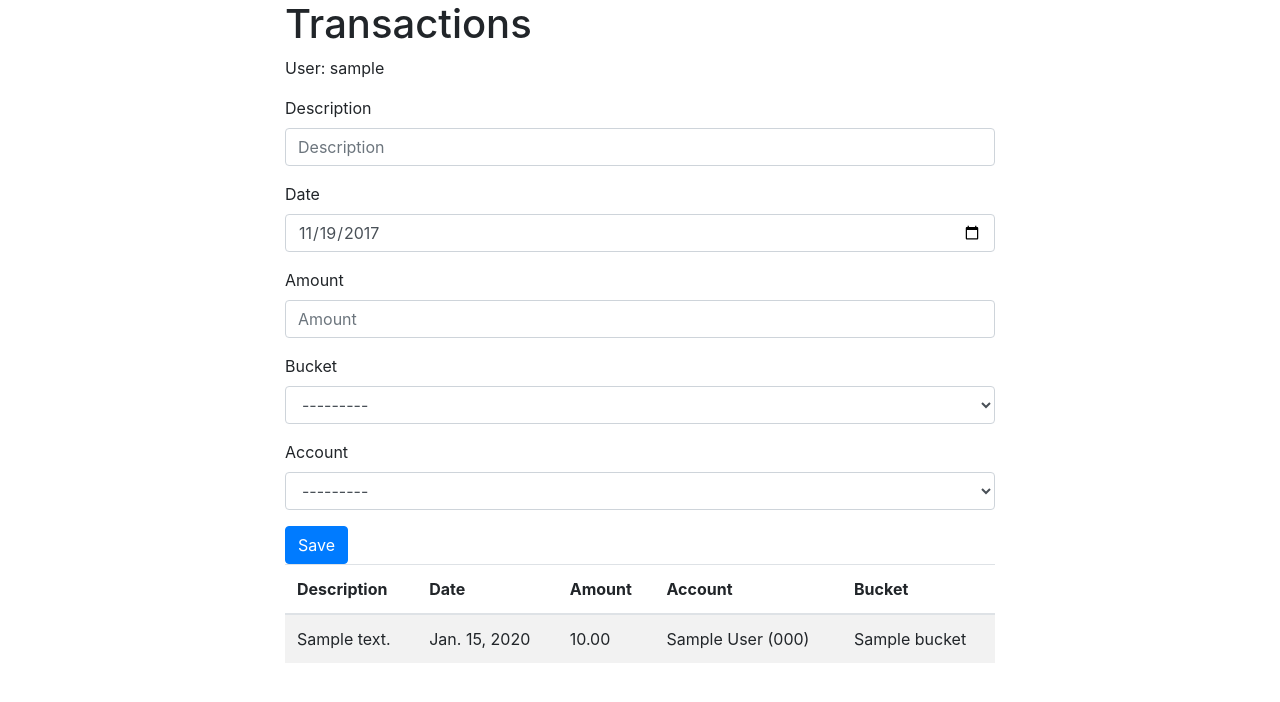
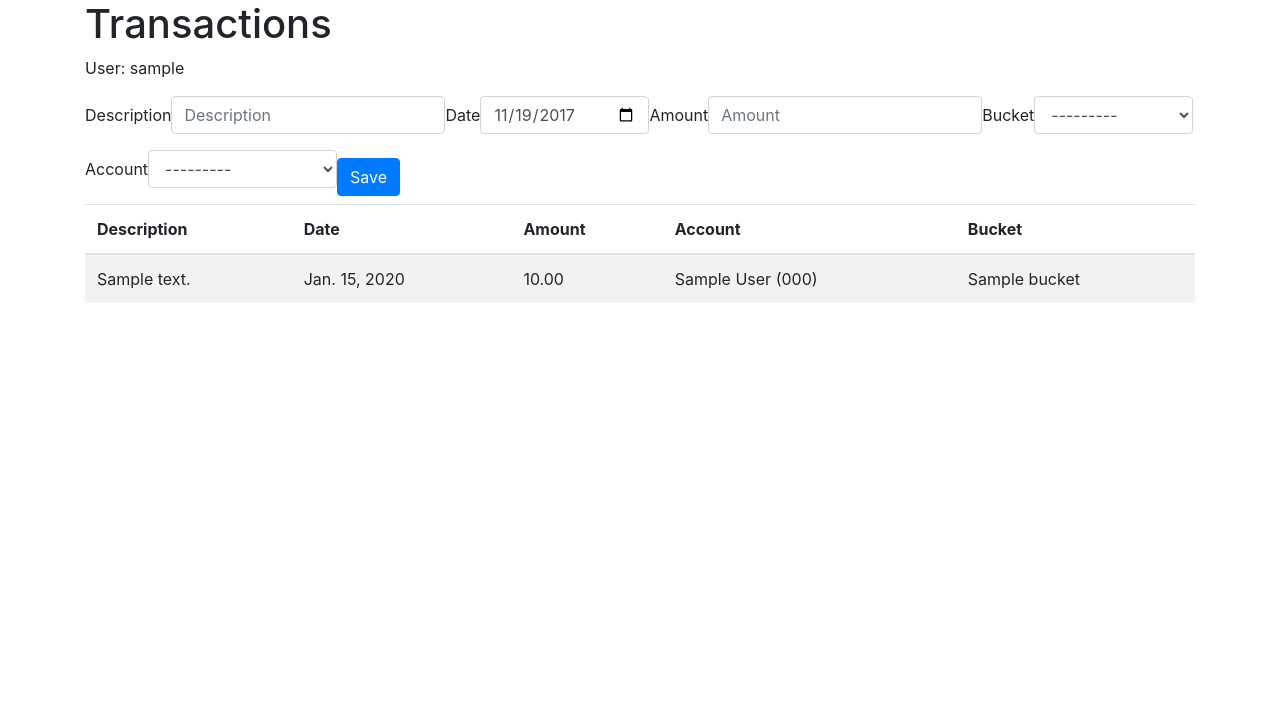
Before and after one commit to thyagostall/prudget, a Django app: page /finance/transactions/ in a window 1280 px wide. Shown: the top 702 px of the page. Run offline with Django 3.2, Linux system fonts and the light colour scheme; a user stored in the database is signed in; tables that the repository leaves empty hold one stand-in row (values such as "Sample post"); some libraries are stand-ins or nearby versions.

Commit message:
Inline form

```diff
--- a/transactions/templates/transactions/base.html
+++ b/transactions/templates/transactions/base.html
@@ -12,10 +12,8 @@
 </head>
 <body>
 <div class="container">
-    <div class="offset-lg-2 col-lg-8">
-        {% block content %}
-        {% endblock content %}
-    </div>
+    {% block content %}
+    {% endblock content %}
 </div>
 </body>
 </html>
--- a/transactions/templates/transactions/transactions.html
+++ b/transactions/templates/transactions/transactions.html
@@ -8,10 +8,10 @@
 
     <p>User: {{ user }}</p>
 
-    <form action="{% url 'transactions' %}" method="post" class="form">
+    <form action="{% url 'transactions' %}" method="post" class="form-inline">
         {% csrf_token %}
         <table>
-            {% bootstrap_form form %}
+            {% bootstrap_form form layout='inline' %}
         </table>
         <button type="submit" class="btn btn-primary">Save</button>
     </form>
```
